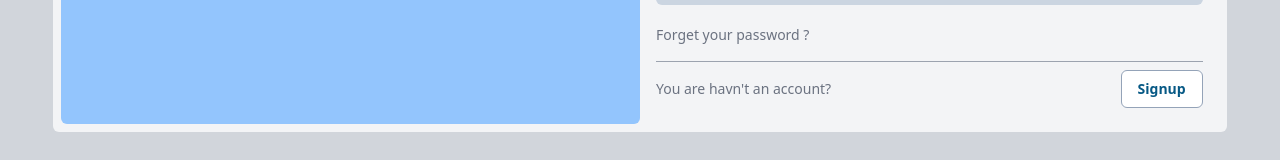
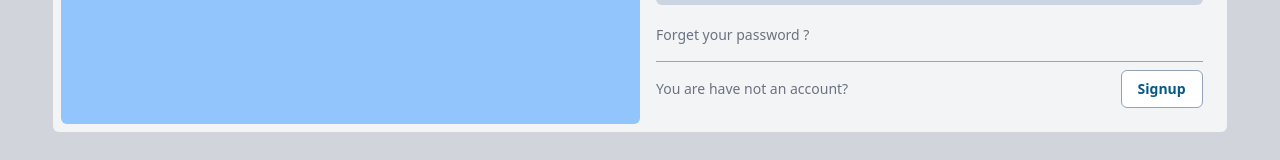
Before and after one commit to DevWithEasy/cashbook, a Next.js app: page /user/signin in a window 1280 px wide. Shown: the part 443-603 px from the top of the page. Built offline with nearby package versions, Linux system fonts and the light colour scheme.

Commit message:
sigin page bug

```diff
--- a/pages/user/forget.js
+++ b/pages/user/forget.js
@@ -1,3 +1,4 @@
+import Image from "next/image"
 import { useRouter } from "next/router"
 import { useState } from "react"
 import Header from "../../components/Header"
@@ -31,6 +32,7 @@ export default function Forget(){
                 {finded && <div className="flex mx-3 border rounded p-4">
                     <div className="flex justify-center items-center">
                         <img src="" alt="" className="w-16 h-16 rounded-full ring-2"/>
+                        {/* <Image src={user?.image?.url} alt="user image"/> */}
                     </div>
                     <div className="pl-4">
                         <p className="">{user?.name}</p>
--- a/pages/user/signin.js
+++ b/pages/user/signin.js
@@ -65,7 +65,7 @@ export default function Signin(){
                         <div className="space-y-2 text-sm text-gray-500">
                             <Link href="/user/forget"><a className='py-2 inline-block'>Forget your password ?</a></Link>
                             <hr className='border-gray-400'/>
-                            <div className='flex justify-between items-center'>You are havn't an account? <Link href="/user/signup"><a className='border px-4 py-2 bg-white text-sky-800 font-semibold border-slate-400 rounded-md'>Signup</a></Link></div>
+                            <div className='flex justify-between items-center'>You are have not an account? <Link href="/user/signup"><a className='border px-4 py-2 bg-white text-sky-800 font-semibold border-slate-400 rounded-md'>Signup</a></Link></div>
                         </div>
 
                     </div>
```
